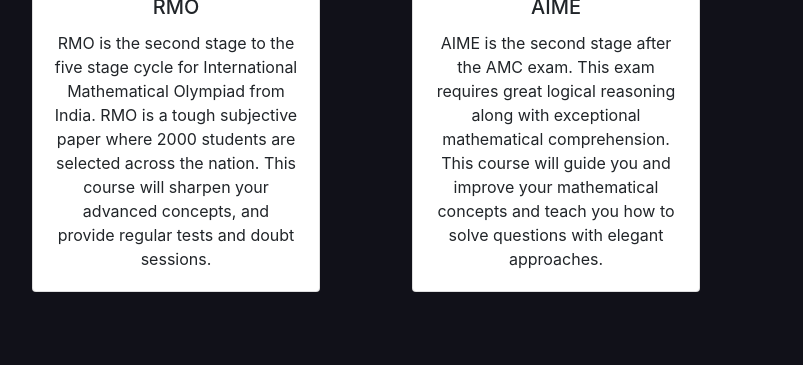
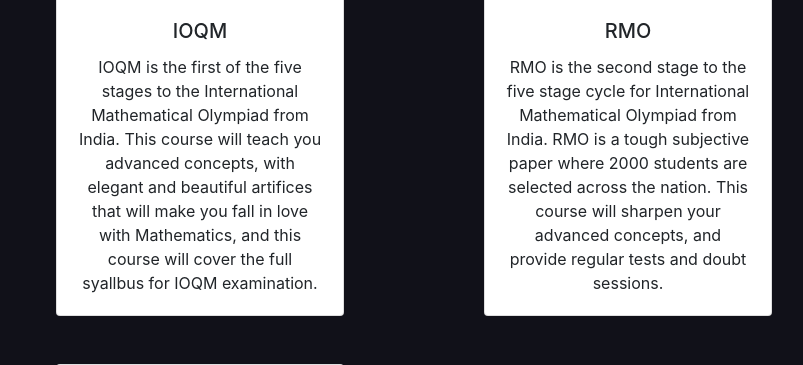
Before and after one commit to ItsSuhail/Illuminate, a Flask app: page /explore in a window 1280 px wide. Shown: the part 1203-1568 px from the top of the page, without its empty margins (38-841 px from the left). Before the commit the page ends 1495 px from the top, so only its background shows below. Run offline with Flask 3, Linux system fonts and the light colour scheme; some libraries are stand-ins or nearby versions.

Commit message:
Update explore.html

```diff
--- a/static/templates/explore.html
+++ b/static/templates/explore.html
@@ -8,7 +8,7 @@
 <br><br><br>
 <div class="row">
   {% for course in courses %}
-  <div id="course_div" class="col-sm-4" style="padding: 0;">
+  <div id="course_div" class="col-sm-4" style="padding: 0; margin: 1.5em;">
     <div class="card" style="width: 18rem;">
       <img src="{{ course['image'] }}" class="card-img-top" style="width: fit-content; display: block; margin-left: auto; margin-right: auto; margin-top: 8px;" alt="course image">
       <div class="card-body">
```
